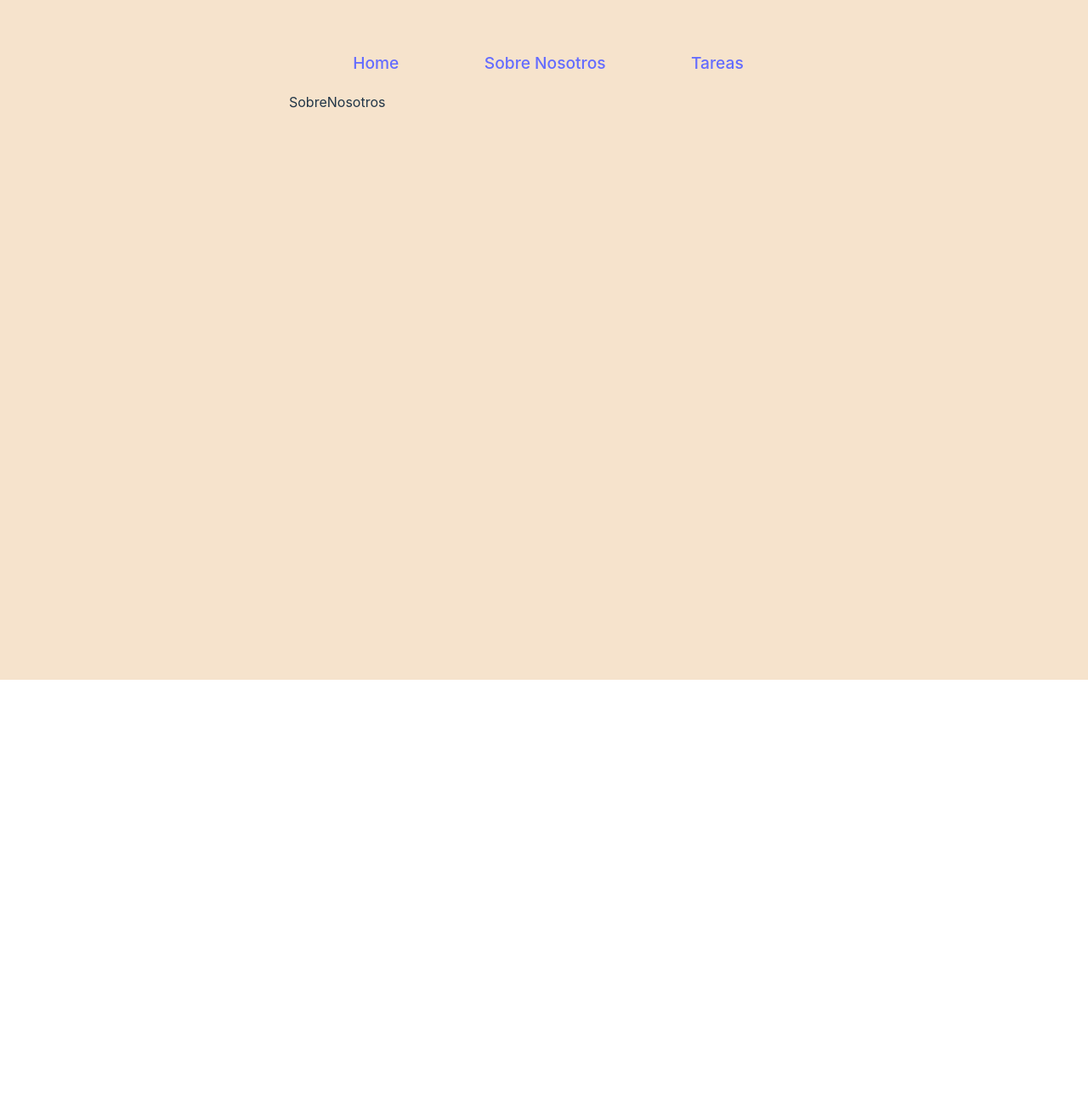
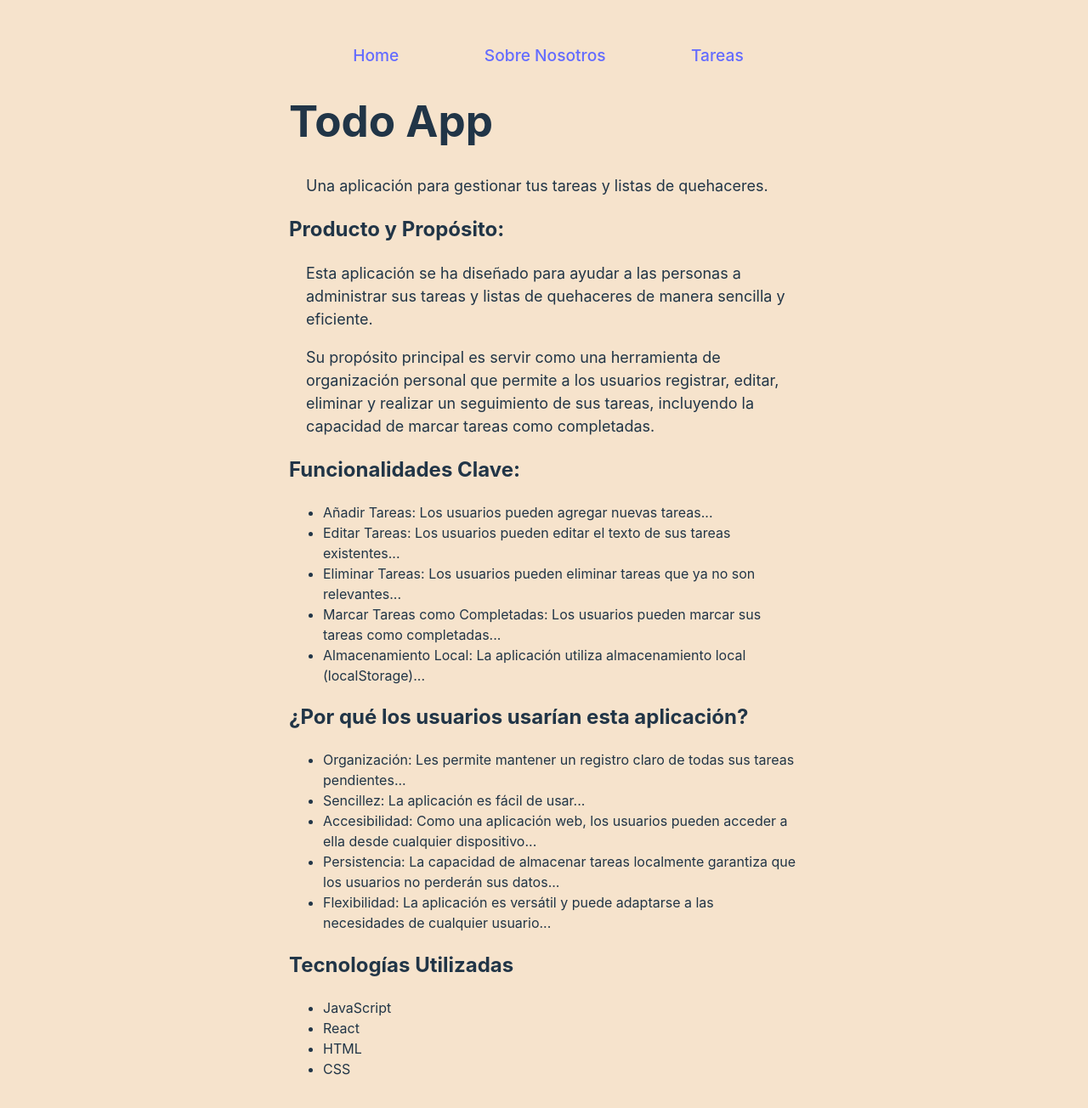
Before and after one commit to darwinweb/my-react-task-list, a React (Vite) app: page /sobre-nosotros in a window 1280 px wide. Shown: the top 1304 px of the page at 85% size. Before the commit the page ends 800 px from the top, so only its background shows below. Built offline with nearby package versions, Linux system fonts and the light colour scheme.

Commit message:
se agrego contenido en sobreNosotros

```diff
--- a/src/App.css
+++ b/src/App.css
@@ -1,16 +1,17 @@
 #root {
   max-width: 1280px;
+  height: 1280px;
   margin: 0 auto;
   padding: 2rem;
 }
 body{
   background-color: rgb(246, 227, 204);
-  height: 50em;
+
 }
 
 .container-app{
   width: 600px;
-  height: 700px;
+
 }
 
 .lista {
--- a/src/App.jsx
+++ b/src/App.jsx
@@ -1,7 +1,4 @@
 import './App.css'
-import FormData from './Components/FormData'
-import Header from './Components/Header'
-import TaskList from './Components/TaskList'
 import Home from './routes/Home';
 import ContextProvider from './contexts/contextProvider'
 import { BrowserRouter, Routes, Route } from "react-router-dom";
@@ -10,7 +7,6 @@ import  Tareas  from './routes/Tareas';
 import Menu from './Components/Menu';
 
 function App() {
-
 
   return (
     <div className='container-app'>
--- a/src/routes/SobreNosotros.jsx
+++ b/src/routes/SobreNosotros.jsx
@@ -2,7 +2,49 @@ import React from 'react'
 
 const SobreNosotros = () => {
   return (
-    <div>SobreNosotros</div>
+    <div >
+        <header>
+            <h1>Todo App</h1>
+            <p>Una aplicación para gestionar tus tareas y listas de quehaceres.</p>
+        </header>
+
+        <section>
+            <h2>Producto y Propósito:</h2>
+            <p>Esta aplicación se ha diseñado para ayudar a las personas a administrar sus tareas y listas de quehaceres de manera sencilla y eficiente.</p>
+            <p>Su propósito principal es servir como una herramienta de organización personal que permite a los usuarios registrar, editar, eliminar y realizar un seguimiento de sus tareas, incluyendo la capacidad de marcar tareas como completadas.</p>
+        </section>
+
+        <section>
+            <h2>Funcionalidades Clave:</h2>
+            <ul>
+                <li>Añadir Tareas: Los usuarios pueden agregar nuevas tareas...</li>
+                <li>Editar Tareas: Los usuarios pueden editar el texto de sus tareas existentes...</li>
+                <li>Eliminar Tareas: Los usuarios pueden eliminar tareas que ya no son relevantes...</li>
+                <li>Marcar Tareas como Completadas: Los usuarios pueden marcar sus tareas como completadas...</li>
+                <li>Almacenamiento Local: La aplicación utiliza almacenamiento local (localStorage)...</li>
+            </ul>
+        </section>
+
+        <section>
+            <h2>¿Por qué los usuarios usarían esta aplicación?</h2>
+            <ul>
+                <li>Organización: Les permite mantener un registro claro de todas sus tareas pendientes...</li>
+                <li>Sencillez: La aplicación es fácil de usar...</li>
+                <li>Accesibilidad: Como una aplicación web, los usuarios pueden acceder a ella desde cualquier dispositivo...</li>
+                <li>Persistencia: La capacidad de almacenar tareas localmente garantiza que los usuarios no perderán sus datos...</li>
+                <li>Flexibilidad: La aplicación es versátil y puede adaptarse a las necesidades de cualquier usuario...</li>
+            </ul>
+        </section>
+        <section>
+            <h2>Tecnologías Utilizadas</h2>
+            <ul>
+                <li>JavaScript</li>
+                <li>React</li>
+                <li>HTML</li>
+                <li>CSS</li>
+            </ul>
+        </section>
+    </div>
   )
 }
 
```
